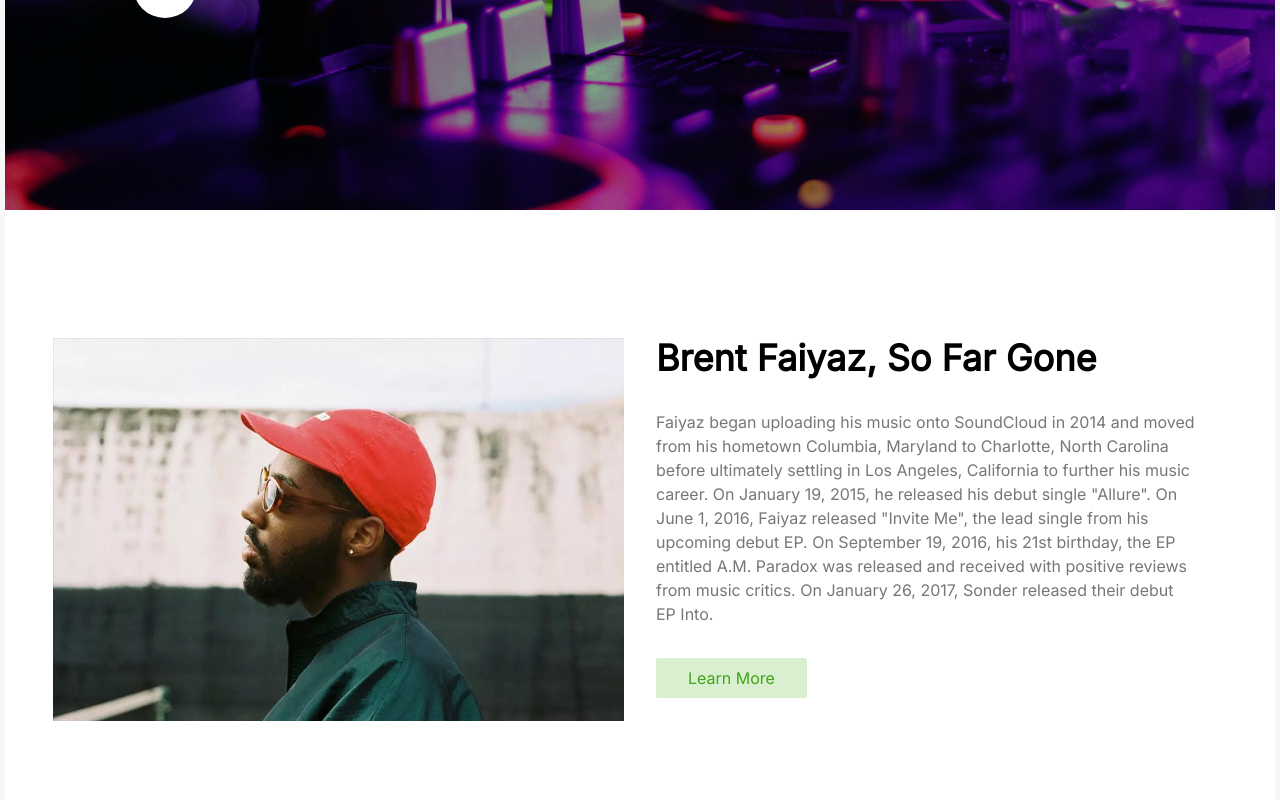
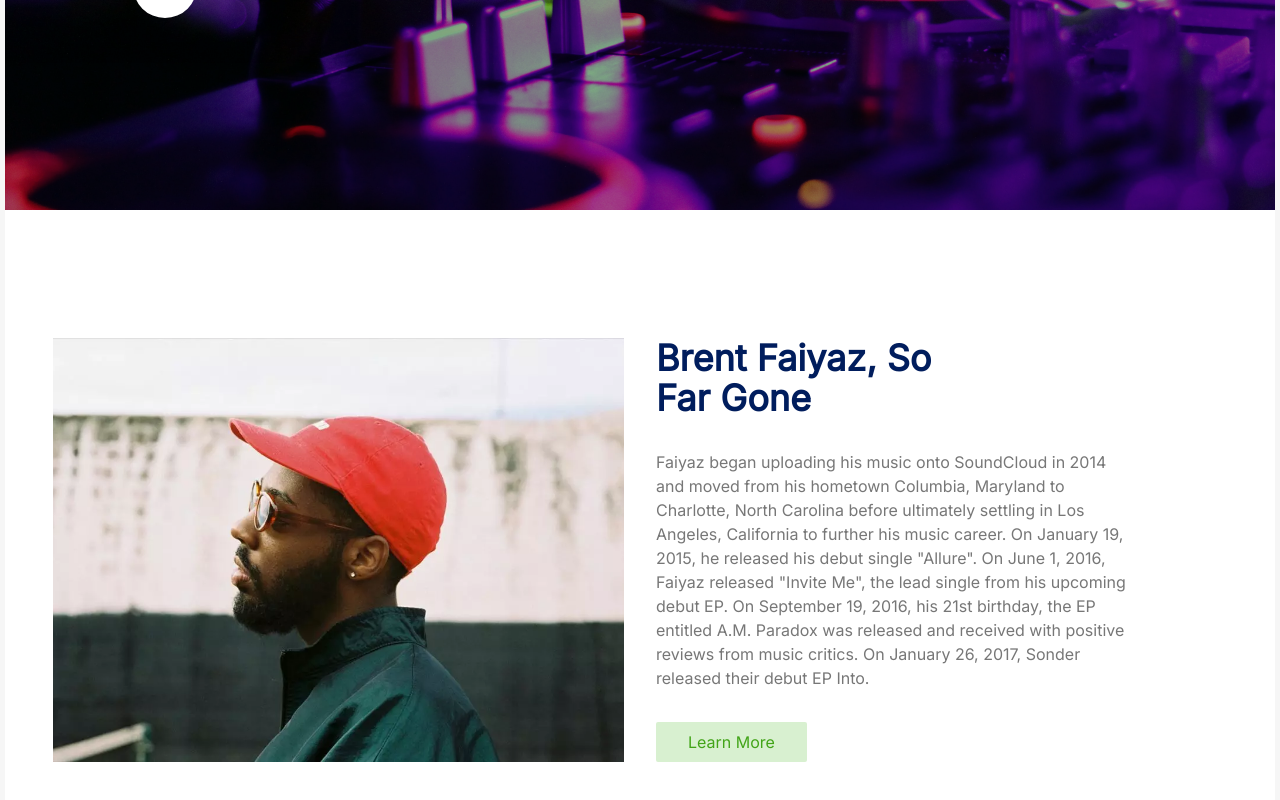
Before and after one commit to sarah4594/liftedLogic, a Vue app: page / in a window 1280 px wide. Shown: the part 510-1310 px from the top of the page. Built offline with nearby package versions, Linux system fonts and the light colour scheme.

Commit message:
Fix spacing in heading

```diff
--- a/src/components/MainContent.vue
+++ b/src/components/MainContent.vue
@@ -10,10 +10,10 @@
 			/>
 		</div>
 		<div class="flex-1 px-8 sm:px-0">
-			<h2 class="text-2xl sm:text-4xl/10 font-bold text-brand-blue">
+			<h2 class="text-2xl sm:text-4xl/10 font-bold text-blue mr-0 lg:mr-64">
 				Brent Faiyaz, So Far Gone
 			</h2>
-			<p className="mt-8 mr-8 text-gray">
+			<p className="mt-8 mr-8 lg:mr-24 text-gray">
 				Faiyaz began uploading his music onto SoundCloud in 2014 and moved from
 				his hometown Columbia, Maryland to Charlotte, North Carolina before
 				ultimately settling in Los Angeles, California to further his music
```
